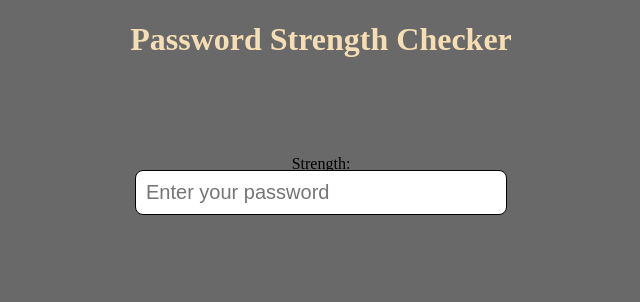
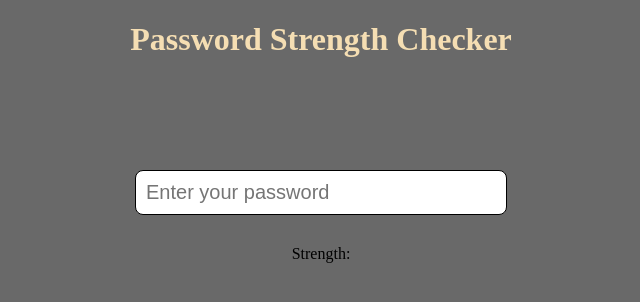
Before and after one commit to Eshhaa11/password-strength-checker, a React (Create React App) app: page / in a window 1280 px wide. Shown: the top 302 px of the page, without its empty margins (319-959 px from the left). Built offline with nearby package versions, Linux system fonts and the light colour scheme.

Commit message:
added margin-top

```diff
--- a/src/Components/Password.css
+++ b/src/Components/Password.css
@@ -23,5 +23,5 @@ body {
 }
 
 .strength {
-    margin-top: 30px;
+    margin-top: 120px;
 }
```
